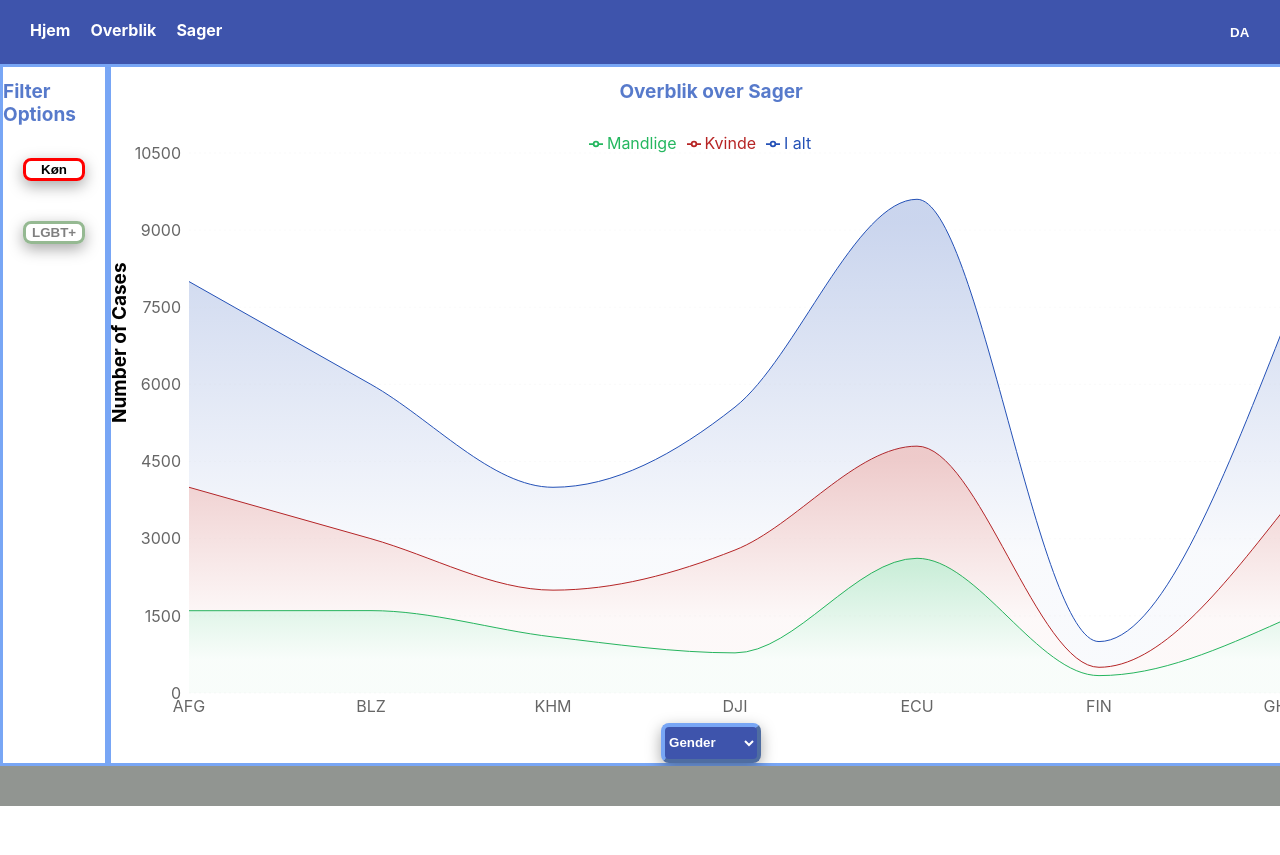
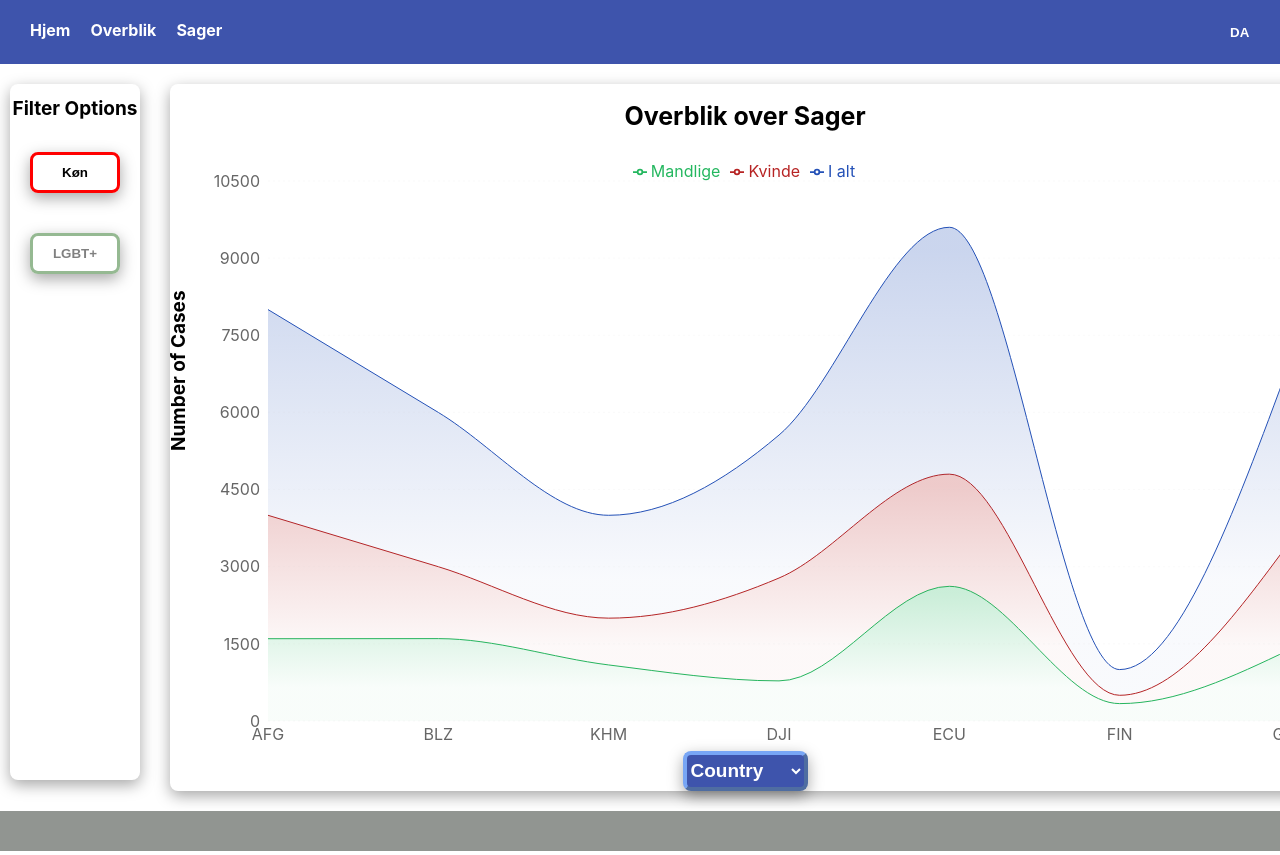
Before and after one commit to lilygostovic/DASS-frontend, a React (Create React App) app: page /summary in a window 1280 px wide. Shown: the top 855 px of the page. Before the commit the page ends 810 px from the top, so only its background shows below. Built offline with nearby package versions, Linux system fonts and the light colour scheme.

Commit message:
Updates to summary page visuals

```diff
--- a/src/components/Button.tsx
+++ b/src/components/Button.tsx
@@ -38,6 +38,8 @@ export const FilterButton = (
         margin: "20px",
         fontWeight: "bold",
         boxShadow: "0px 5px 15px rgba(0, 0, 0, 0.35)",
+        width: "90px",
+        padding: "10px",
       }}
     >
       {text}
--- a/src/pages/Dashboard/components/DropDown.tsx
+++ b/src/pages/Dashboard/components/DropDown.tsx
@@ -15,13 +15,14 @@ export const DropDown = ({ options }: dropDownProps) => {
     <select value={selectedOption} onChange={handleMenuChange}
       style={{
         height: "40px",
-        width: "100px",
+        width: "125px",
         fontWeight: "bold",
         border: "4px outset #78A6F5",
         backgroundColor: "#3E54AC",
         color: "white",
         boxShadow: "0px 5px 15px rgba(0, 0, 0, 0.35)",
         borderRadius: "8px",
+        fontSize: "19px",
       }} >
       {options.map((option, index) => (
         <option key={index} value={option} >
--- a/src/pages/Dashboard/components/SummaryChart.tsx
+++ b/src/pages/Dashboard/components/SummaryChart.tsx
@@ -35,7 +35,7 @@ export const SummaryChart = ({ data, filter, w, h, isSummaryPage }: SummaryChart
 
   let leftMargin = 0;
 
-  if (isSummaryPage) { leftMargin = 18 };
+  if (isSummaryPage) { leftMargin = 38 };
 
   return (
     <AreaChart
@@ -100,7 +100,7 @@ export const SummaryChart = ({ data, filter, w, h, isSummaryPage }: SummaryChart
           value="Number of Cases"
           angle={-90}
           position="insideLeft"
-          offset={-10}
+          offset={-30}
           style={{ fontWeight: "bold", fontSize: "19px", fill: "black" }}
         />
       )}
--- a/src/pages/Dashboard/index.tsx
+++ b/src/pages/Dashboard/index.tsx
@@ -42,10 +42,13 @@ export const Dashboard = () => {
             height: "87vh",
             display: "flex",
             flexDirection: "column",
-            border: "3px solid #78A6F5",
+            boxShadow: "0px 5px 15px rgba(0, 0, 0, 0.35)",
+            borderRadius: "8px",
+            margin: "20px 10px",
+            alignItems: "center",
           }}
         >
-          <h1 style={{ fontSize: "19px", color: "#577ACB" }}>Filter Options</h1>
+          <h1 style={{ fontSize: "19px", color: "black" }}>Filter Options</h1>
            <FilterButton
             onClick={viewSex}
             isSelected={filter === "sex"}
@@ -68,14 +71,16 @@ export const Dashboard = () => {
             display: "flex",
             justifyContent: "center",
             flexDirection: "column",
-            border: "3px solid #78A6F5",
             width: "100%",
             alignItems: "center",
+            boxShadow: "0px 5px 15px rgba(0, 0, 0, 0.35)",
+            borderRadius: "8px",
+            margin: "20px 20px",
           }}
         >
-          <h1 style={{ fontSize: "19px", color: "#577ACB", marginBottom: "20px" }}>{text}</h1>
-          <SummaryChart data={data} filter={filter} w={1200} h={600} isSummaryPage={true} />
-          <DropDown options={["Gender", "Country", "Motive"]} />
+          <h1 style={{ fontSize: "25px", color: "black", marginBottom: "20px" }}>{text}</h1>
+          <SummaryChart data={data} filter={filter} w={1150} h={600} isSummaryPage={true} />
+          <DropDown options={["Country", "Gender", "Motive"]} />
         </div>
       </div>
       <div style={{ alignItems: "flex-end" }}>
```
